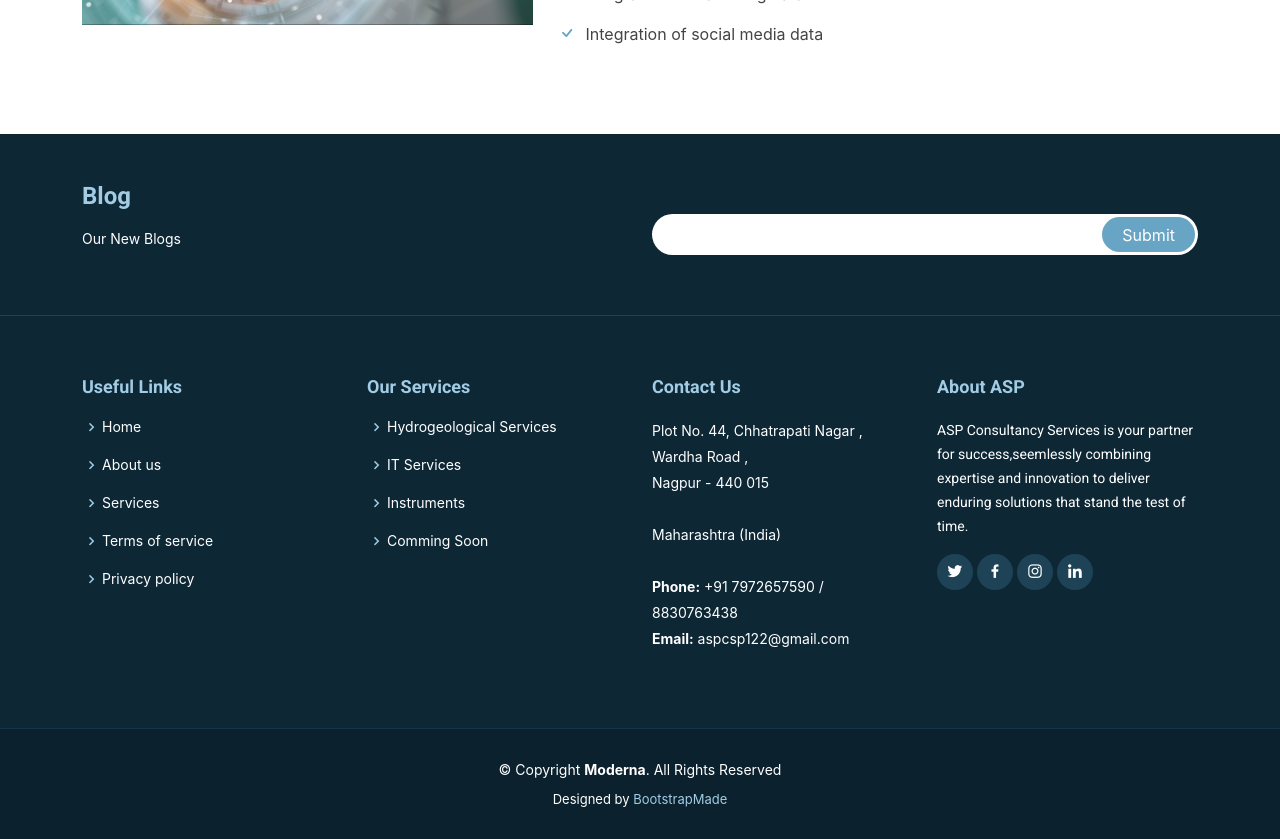
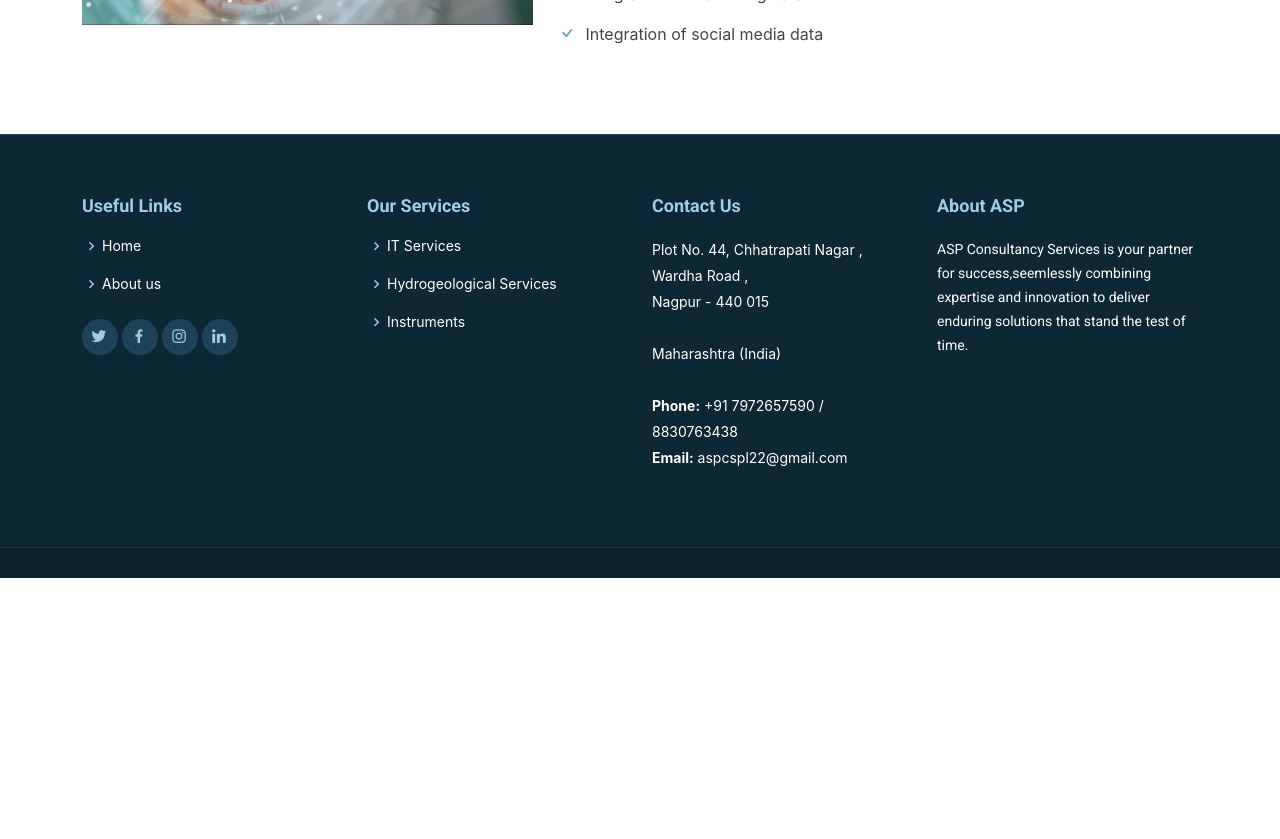
Before and after one commit to MehvishSheikh/asp_website, a React (Create React App) app: page /IT-0 in a window 1280 px wide. Shown: the part 2340-3179 px from the top of the page. After the commit the page ends 2918 px from the top, so only its background shows below. Built offline with nearby package versions, Linux system fonts and the light colour scheme.

Commit message:
footer change

```diff
--- a/src/components/FooterComponent.js
+++ b/src/components/FooterComponent.js
@@ -11,7 +11,7 @@ const FooterComponent = () => {
                 data-aos-easing="ease-in-out"
                 data-aos-duration={500}
             >
-                <div className="footer-newsletter">
+                {/* <div className="footer-newsletter">
                     <div className="container">
                         <div className="row">
                             <div className="col-lg-6">
@@ -28,7 +28,7 @@ const FooterComponent = () => {
                             </div>
                         </div>
                     </div>
-                </div>
+                </div> */}
                 <div className="footer-top">
                     <div className="container">
                         <div className="row">
@@ -41,29 +41,35 @@ const FooterComponent = () => {
                                     <li>
                                         <i className="bx bx-chevron-right" /> <Link to="/About">About us</Link>
                                     </li>
-                                    <li>
-                                        <i className="bx bx-chevron-right" /> <Link to="/Services">Services</Link>
-                                    </li>
-                                    <li>
-                                        <i className="bx bx-chevron-right" />{" "}
-                                        <a href="#">Terms of service</a>
-                                    </li>
-                                    <li>
-                                        <i className="bx bx-chevron-right" />{" "}
-                                        <a href="#">Privacy policy</a>
-                                    </li>
+                                    <div className="social-links mt-3">
+                                    <a href="#" className="twitter">
+                                        <i className="bx bxl-twitter" />
+                                    </a>
+                                    <a href="#" className="facebook">
+                                        <i className="bx bxl-facebook" />
+                                    </a>
+                                    <a href="#" className="instagram">
+                                        <i className="bx bxl-instagram" />
+                                    </a>
+                                    <a href="#" className="linkedin">
+                                        <i className="bx bxl-linkedin" />
+                                    </a>
+                                </div>
+
+
                                 </ul>
                             </div>
                             <div className="col-lg-3 col-md-6 footer-links">
                                 <h4>Our Services</h4>
                                 <ul>
+                                <li>
+                                        <i className="bx bx-chevron-right" />{" "}
+                                        <a href="#">IT Services</a>
+                                    </li>
                                     <li>
                                         <i className="bx bx-chevron-right" /> <a href="#"> Hydrogeological Services </a>
                                     </li>
-                                    <li>
-                                        <i className="bx bx-chevron-right" />{" "}
-                                        <a href="#">IT Services</a>
-                                    </li>
+
                                     <li>
                                         <i className="bx bx-chevron-right" />{" "}
                                         <a href="#">Instruments</a>
@@ -71,10 +77,10 @@ const FooterComponent = () => {
                                     {/* <li>
                                         <i className="bx bx-chevron-right" /> <a href="#">Marketing</a>
                                     </li> */}
-                                    <li>
+                                    {/* <li>
                                         <i className="bx bx-chevron-right" />{" "}
                                         <a href="#">Comming Soon</a>
-                                    </li>
+                                    </li> */}
                                 </ul>
                             </div>
                             <div className="col-lg-3 col-md-6 footer-contact">
@@ -90,7 +96,7 @@ const FooterComponent = () => {
                                     <br />
                                     <strong>Phone:</strong> +91 7972657590 / 8830763438
                                     <br />
-                                    <strong>Email:</strong> aspcsp122@gmail.com
+                                    <strong>Email:</strong> aspcspl22@gmail.com
                                     <br />
                                 </p>
                             </div>
@@ -99,40 +105,27 @@ const FooterComponent = () => {
                                 <p>
                                     ASP Consultancy Services is your partner for success,seemlessly combining expertise and innovation to deliver enduring solutions that stand the test of time.
                                 </p>
-                                <div className="social-links mt-3">
-                                    <a href="#" className="twitter">
-                                        <i className="bx bxl-twitter" />
-                                    </a>
-                                    <a href="#" className="facebook">
-                                        <i className="bx bxl-facebook" />
-                                    </a>
-                                    <a href="#" className="instagram">
-                                        <i className="bx bxl-instagram" />
-                                    </a>
-                                    <a href="#" className="linkedin">
-                                        <i className="bx bxl-linkedin" />
-                                    </a>
-                                </div>
+
                             </div>
                         </div>
                     </div>
                 </div>
-                <div className="container">
+                {/* <div className="container">
                     <div className="copyright">
                         © Copyright{" "}
                         <strong>
                             <span>Moderna</span>
                         </strong>
                         . All Rights Reserved
-                    </div>
-                    <div className="credits">
+                    </div> */}
+                    {/* <div className="credits"> */}
                         {/* All the links in the footer should remain intact. */}
                         {/* You can delete the links only if you purchased the pro version. */}
                         {/* Licensing information: https://bootstrapmade.com/license/ */}
                         {/* Purchase the pro version with working PHP/AJAX contact form: https://bootstrapmade.com/free-bootstrap-template-corporate-moderna/ */}
-                        Designed by <a href="https://bootstrapmade.com/">BootstrapMade</a>
-                    </div>
-                </div>
+                        {/* Designed by <a href="https://bootstrapmade.com/">BootstrapMade</a> */}
+                    {/* </div> */}
+                {/* </div> */}
             </footer>
         </div>
     )
```
